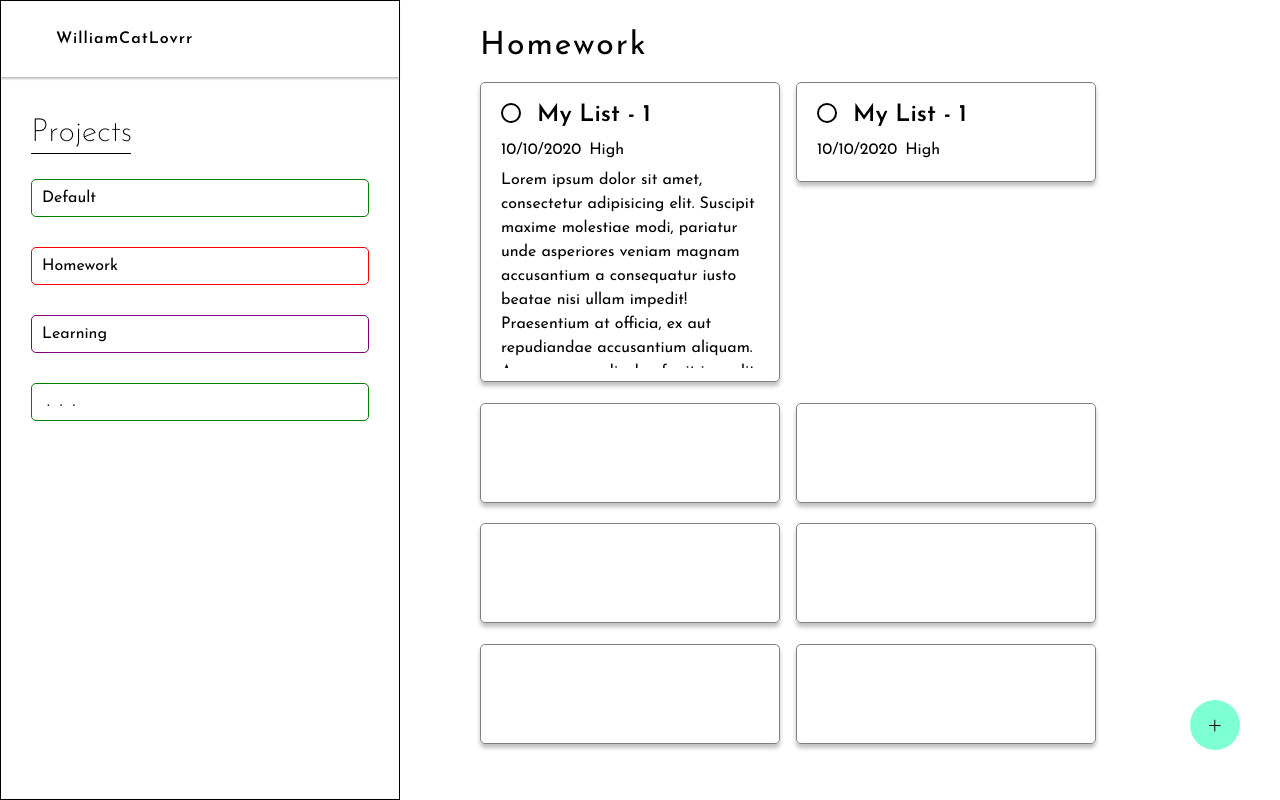
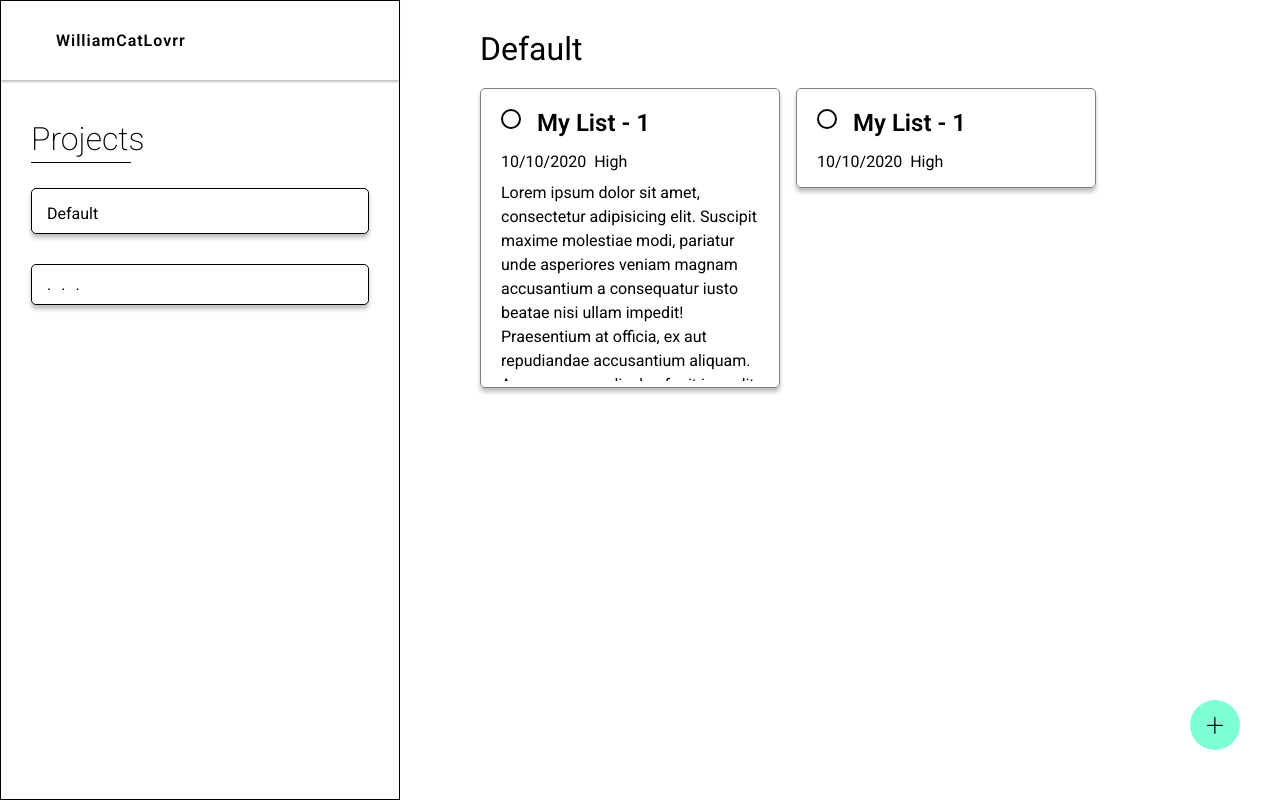
Before and after one commit to wiriim/todolist, a website built with webpack: page src/index.html in a window 1280 px wide. Built offline with nearby package versions, Linux system fonts and the light colour scheme.

Commit message:
Edit ui styling for projects

```diff
--- a/src/index.html
+++ b/src/index.html
@@ -14,13 +14,11 @@
             <div class="projects-container">
                 <h1>Projects</h1>
                 <div class="project">Default</div>
-                <div class="project">Homework</div>
-                <div class="project">Learning</div>
                 <div class="addProject">...</div>
             </div>
         </div>
         <div class="content">
-            <h1 class="title">Homework</h1>
+            <h1 class="title"><input type="text" value="Default"></h1>
             <div class="todo-container">
                 <div class="todo open">
                     <div class="todo-header">
@@ -48,12 +46,6 @@
                         Lorem ipsum dolor sit amet, consectetur adipisicing elit. Suscipit maxime molestiae modi, pariatur unde asperiores veniam magnam accusantium a consequatur iusto beatae nisi ullam impedit! Praesentium at officia, ex aut repudiandae accusantium aliquam. Accusamus explicabo, fugit impedit possimus maiores amet sed quisquam ratione in ea asperiores deleniti mollitia unde nam?tur adipisicing elit. Suscipit maxime molestiae modi, pariatur unde asperiores veniam magnam accusantium a consequatur iusto beatae nisi ullam impedit! Praesentium at officia, ex aut repudiandae accusantium aliquam. Accusamus explicabo, fugit impedit possimus maiores amet sed quisquam ratione in ea asperiores deleniti mollitia unde nam?
                     </div>
                 </div>
-                <div class="todo"></div>
-                <div class="todo"></div>
-                <div class="todo"></div>
-                <div class="todo"></div>
-                <div class="todo"></div>
-                <div class="todo"></div>
                 <div class="btn-new">+</div>
             </div>
         </div>
--- a/src/styles.css
+++ b/src/styles.css
@@ -1,5 +1,5 @@
 /* Download the fonts later */
-@import url('https://fonts.googleapis.com/css2?family=Josefin+Sans:ital,wght@0,100..700;1,100..700&display=swap');
+@import url('https://fonts.googleapis.com/css2?family=Roboto:ital,wght@0,100..900;1,100..900&display=swap');
 
 *{
     margin: 0;
@@ -12,7 +12,7 @@ body{
 }
 
 .container{
-    font-family: "Josefin Sans", sans-serif;
+    font-family: "Roboto", sans-serif;
     display: grid;
     width: 100vw;
     min-height: 100vh;
@@ -62,9 +62,13 @@ body{
 }
 .project{
     margin: 30px 0;
-    border: 1px solid green;
-    padding: 10px;
+    border: 1px solid rgb(0, 0, 0);
+    padding: 15px 15px 10px 15px;
     border-radius: 5px;
+    box-shadow: 0 4px 4px 0 rgba(0, 0, 0, 0.25);
+}
+.project input:focus{
+    outline: none;
 }
 .project:nth-child(3){
     border: 1px solid red;
@@ -75,10 +79,11 @@ body{
 
 .addProject{
     margin: 30px 0;
-    border: 1px solid green;
+    border: 1px solid rgb(0, 0, 0);
     padding: 10px 15px;
     border-radius: 5px;
     letter-spacing: 10px;
+    box-shadow: 0 4px 4px 0 rgba(0, 0, 0, 0.25);
 }
 
 /* Content */
@@ -90,11 +95,16 @@ body{
     font-weight: 400;
     letter-spacing: 2px;
 }
+.title input{
+    border: none;
+    font-family: inherit;
+    font-size: 2rem;
+    border: none;
+}
 
 /* Content - Todo */
 .todo-container{
     width: 100%;
-    min-height: 90%;
     margin: 20px 0 0 0;
     display: flex;
     flex-wrap: wrap;
@@ -109,7 +119,7 @@ body{
     padding: 20px;
     box-shadow: 0 4px 4px 0 rgba(0, 0, 0, 0.25);
 }
-.todo,
+
 .todo.closed{
     border: 1px solid grey;
     border-radius: 5px;
@@ -163,4 +173,5 @@ body{
     justify-content: center;
     font-size: 2rem;
     font-weight: 250;
+    cursor: pointer;
 }
```
